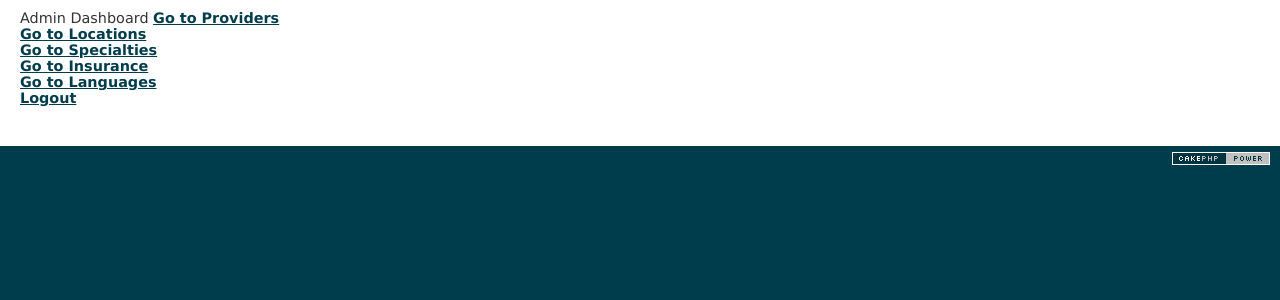
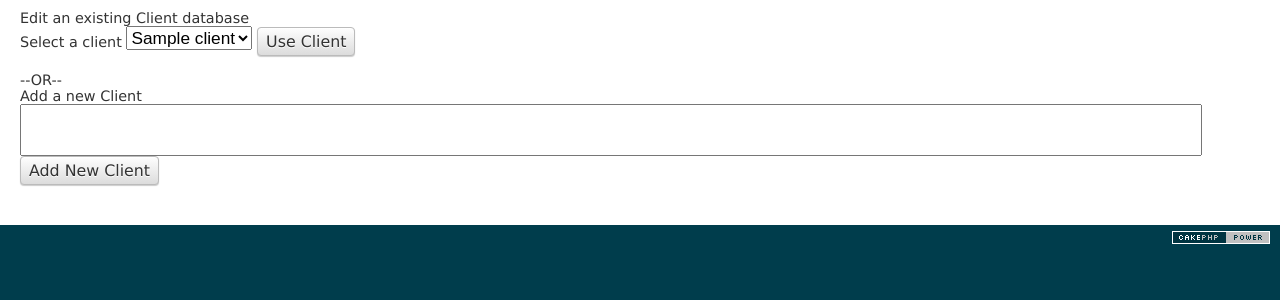
Before and after one commit to devverse/searchdelete, a CakePHP app: the page made by app/View/Dashboard/dashboard_admin.ctp in a window 1280 px wide. Shown: the part 47-347 px from the top of the page. Run offline with PHP 8.4 and a stand-in for CakePHP, Linux system fonts and the light colour scheme; the template is opened without the code that fills it: most values are stand-ins (such as "Sample title", 1, 10 or a date in 2020); data that the repository does not hold is empty; some libraries are stand-ins or nearby versions.

Commit message:
-g dashboard base

```diff
--- a/app/View/Dashboard/dashboard_admin.ctp
+++ b/app/View/Dashboard/dashboard_admin.ctp
@@ -1,8 +1,23 @@
+Edit an existing Client database
 
-	Admin Dashboard
-	<a href="./provider">Go to Providers</a><br>
-	<a href="./location">Go to Locations</a><br>
-	<a href="./specialty">Go to Specialties</a><br>
-	<a href="./insurance">Go to Insurance</a><br>
-	<a href="./language">Go to Languages</a><br>
-	<a href="./logout">Logout</a><br>
+<form method="post" action="./client/edit">
+Select a client
+<select name="client">
+<?php
+foreach($clients as $client)
+{
+	echo "<option value='{$client['Client']['id']}'>{$client['Client']['company_name']}</option>";
+}
+?>
+</select>
+<input type="submit" value="Use Client">
+</form>
+<br/>
+--OR--
+<br/>
+Add a new Client
+<form method="post" action="./client/add">
+<input type="text" name="new_client_name"/>
+<input type="submit" value="Add New Client">
+</form>
+<?php echo $this->Session->flash('new_client_name'); ?>
```
Also changed, not shown: app/Controller/DashboardController.php (+29 -0 lines).
